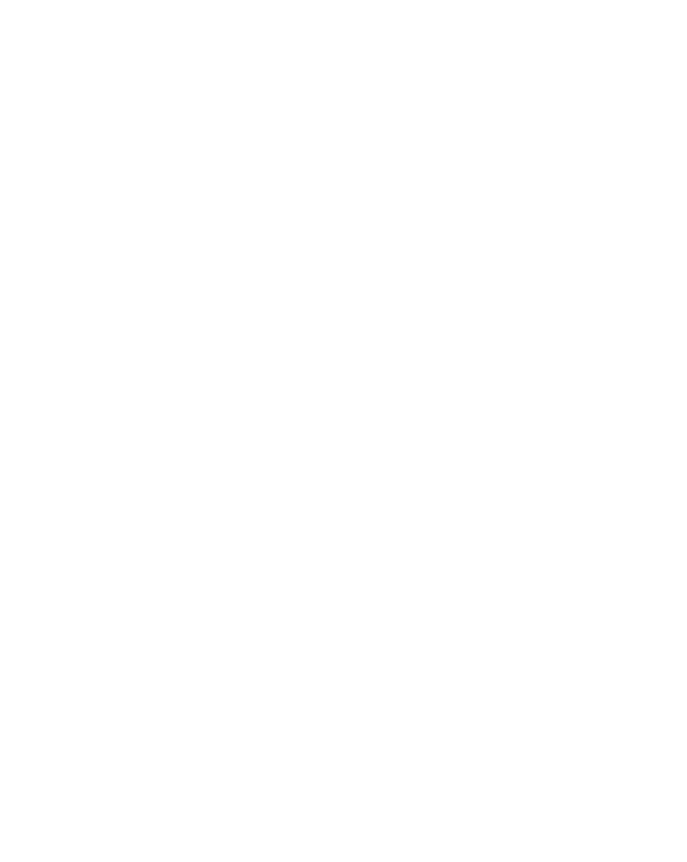
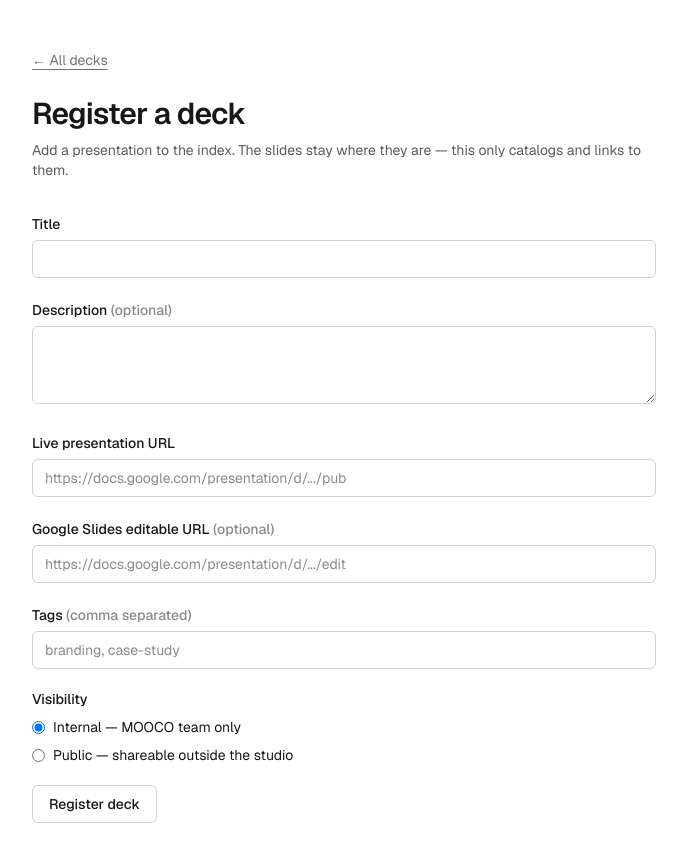
Before and after one commit to mooco-studio-org/mooco-deck-manager, a Next.js app: page /new in a window 1280 px wide. Before the commit this address had no page. Shown: the top 862 px of the page, without its empty margins (296-983 px from the left). Before the commit the page ends 800 px from the top, so only its background shows below. Built offline with nearby package versions, Linux system fonts and the light colour scheme.

Commit message:
feat: add the presentation registration form

```diff
--- /dev/null
+++ b/app/new/actions.ts
@@ -0,0 +1,76 @@
+"use server";
+
+import { revalidatePath } from "next/cache";
+import { redirect } from "next/navigation";
+import { getViewer } from "@/lib/viewer";
+import { createPresentation, type Visibility } from "@/lib/presentations";
+
+export type FormState = {
+  errors: Record<string, string>;
+};
+
+function readText(formData: FormData, field: string): string {
+  const value = formData.get(field);
+  return typeof value === "string" ? value.trim() : "";
+}
+
+function parseTags(raw: string): string[] {
+  const tags = raw
+    .split(",")
+    .map((tag) => tag.trim().toLowerCase())
+    .filter(Boolean);
+  return [...new Set(tags)];
+}
+
+export async function registerPresentation(
+  _previous: FormState,
+  formData: FormData,
+): Promise<FormState> {
+  // Server Actions are POST endpoints reachable directly, so the page guard is not enough.
+  const viewer = await getViewer();
+  if (!viewer.isTeamMember) {
+    return { errors: { form: "You are not allowed to register presentations." } };
+  }
+
+  const title = readText(formData, "title");
+  const liveUrl = readText(formData, "liveUrl");
+  const editorUrl = readText(formData, "editorUrl");
+  const description = readText(formData, "description");
+  const visibility = readText(formData, "visibility") as Visibility;
+
+  const errors: Record<string, string> = {};
+  if (!title) {
+    errors.title = "A title is required.";
+  }
+  if (!liveUrl) {
+    errors.liveUrl = "A link to the live presentation is required.";
+  } else if (!URL.canParse(liveUrl)) {
+    errors.liveUrl = "This does not look like a valid URL.";
+  }
+  if (editorUrl && !URL.canParse(editorUrl)) {
+    errors.editorUrl = "This does not look like a valid URL.";
+  }
+  if (visibility !== "internal" && visibility !== "public") {
+    errors.visibility = "Pick a visibility.";
+  }
+
+  if (Object.keys(errors).length > 0) {
+    return { errors };
+  }
+
+  const presentation = await createPresentation(
+    {
+      title,
+      description: description || null,
+      liveUrl,
+      editorUrl: editorUrl || null,
+      tags: parseTags(readText(formData, "tags")),
+      visibility,
+    },
+    viewer,
+  );
+
+  // redirect() throws a control-flow exception, so revalidation has to happen first.
+  revalidatePath("/");
+  redirect(`/${presentation.slug}`);
+}
--- /dev/null
+++ b/app/new/form.tsx
@@ -0,0 +1,117 @@
+"use client";
+
+import { useActionState } from "react";
+import { registerPresentation, type FormState } from "./actions";
+
+const initialState: FormState = { errors: {} };
+
+const fieldClass =
+  "w-full rounded-md border border-current/20 bg-transparent px-3 py-2 text-sm outline-none focus:border-current/50";
+
+function FieldError({ message }: { message?: string }) {
+  if (!message) {
+    return null;
+  }
+  return (
+    <p role="alert" className="mt-1 text-xs text-red-500">
+      {message}
+    </p>
+  );
+}
+
+export function NewPresentationForm() {
+  const [state, formAction, pending] = useActionState(
+    registerPresentation,
+    initialState,
+  );
+
+  return (
+    <form action={formAction} className="mt-8 flex flex-col gap-5">
+      <FieldError message={state.errors.form} />
+
+      <div>
+        <label htmlFor="title" className="text-sm font-medium">
+          Title
+        </label>
+        <input id="title" name="title" required className={`mt-1 ${fieldClass}`} />
+        <FieldError message={state.errors.title} />
+      </div>
+
+      <div>
+        <label htmlFor="description" className="text-sm font-medium">
+          Description <span className="opacity-50">(optional)</span>
+        </label>
+        <textarea
+          id="description"
+          name="description"
+          rows={3}
+          className={`mt-1 ${fieldClass}`}
+        />
+      </div>
+
+      <div>
+        <label htmlFor="liveUrl" className="text-sm font-medium">
+          Live presentation URL
+        </label>
+        <input
+          id="liveUrl"
+          name="liveUrl"
+          type="url"
+          required
+          placeholder="https://docs.google.com/presentation/d/.../pub"
+          className={`mt-1 ${fieldClass}`}
+        />
+        <FieldError message={state.errors.liveUrl} />
+      </div>
+
+      <div>
+        <label htmlFor="editorUrl" className="text-sm font-medium">
+          Google Slides editable URL <span className="opacity-50">(optional)</span>
+        </label>
+        <input
+          id="editorUrl"
+          name="editorUrl"
+          type="url"
+          placeholder="https://docs.google.com/presentation/d/.../edit"
+          className={`mt-1 ${fieldClass}`}
+        />
+        <FieldError message={state.errors.editorUrl} />
+      </div>
+
+      <div>
+        <label htmlFor="tags" className="text-sm font-medium">
+          Tags <span className="opacity-50">(comma separated)</span>
+        </label>
+        <input
+          id="tags"
+          name="tags"
+          placeholder="branding, case-study"
+          className={`mt-1 ${fieldClass}`}
+        />
+      </div>
+
+      <fieldset>
+        <legend className="text-sm font-medium">Visibility</legend>
+        <div className="mt-2 flex flex-col gap-2 text-sm">
+          <label className="flex items-center gap-2">
+            <input type="radio" name="visibility" value="internal" defaultChecked />
+            Internal — MOOCO team only
+          </label>
+          <label className="flex items-center gap-2">
+            <input type="radio" name="visibility" value="public" />
+            Public — shareable outside the studio
+          </label>
+        </div>
+        <FieldError message={state.errors.visibility} />
+      </fieldset>
+
+      <button
+        type="submit"
+        disabled={pending}
+        className="self-start rounded-md border border-current/20 px-4 py-2 text-sm font-medium transition hover:bg-current/5 disabled:opacity-50"
+      >
+        {pending ? "Registering…" : "Register deck"}
+      </button>
+    </form>
+  );
+}
--- /dev/null
+++ b/app/new/page.tsx
@@ -0,0 +1,28 @@
+import Link from "next/link";
+import type { Metadata } from "next";
+import { NewPresentationForm } from "./form";
+
+export const metadata: Metadata = {
+  title: "Register a deck",
+};
+
+export default function NewPresentationPage() {
+  return (
+    <main className="mx-auto w-full max-w-2xl px-6 py-12">
+      <Link
+        href="/"
+        className="text-sm underline underline-offset-4 opacity-60 hover:opacity-100"
+      >
+        ← All decks
+      </Link>
+
+      <h1 className="mt-6 text-3xl font-semibold tracking-tight">Register a deck</h1>
+      <p className="mt-2 text-sm opacity-70">
+        Add a presentation to the index. The slides stay where they are — this only
+        catalogs and links to them.
+      </p>
+
+      <NewPresentationForm />
+    </main>
+  );
+}
```
